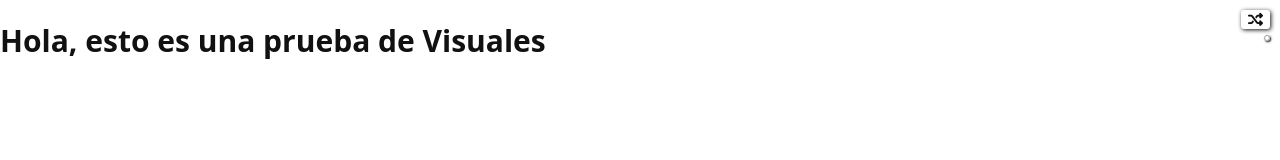
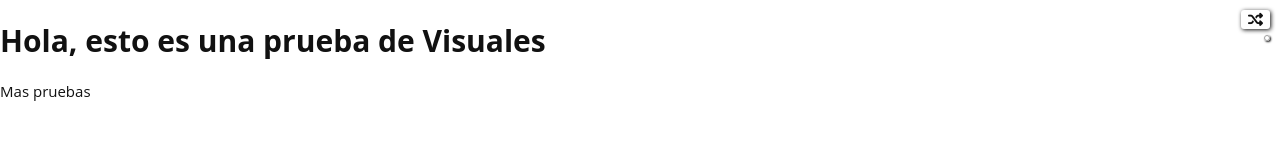
Before and after one commit to visualess/visualess.github.io, a plain HTML site: page index.html in a window 1280 px wide. Drawn offline with nearby package versions, Linux system fonts and the light colour scheme.

Commit message:
Prueba atualizacion

```diff
--- a/index.html
+++ b/index.html
@@ -11,7 +11,7 @@
 
 
 <h1>Hola, esto es una prueba de Visuales</h1>
-
+<p>Mas pruebas</p>
 
 
 
```
